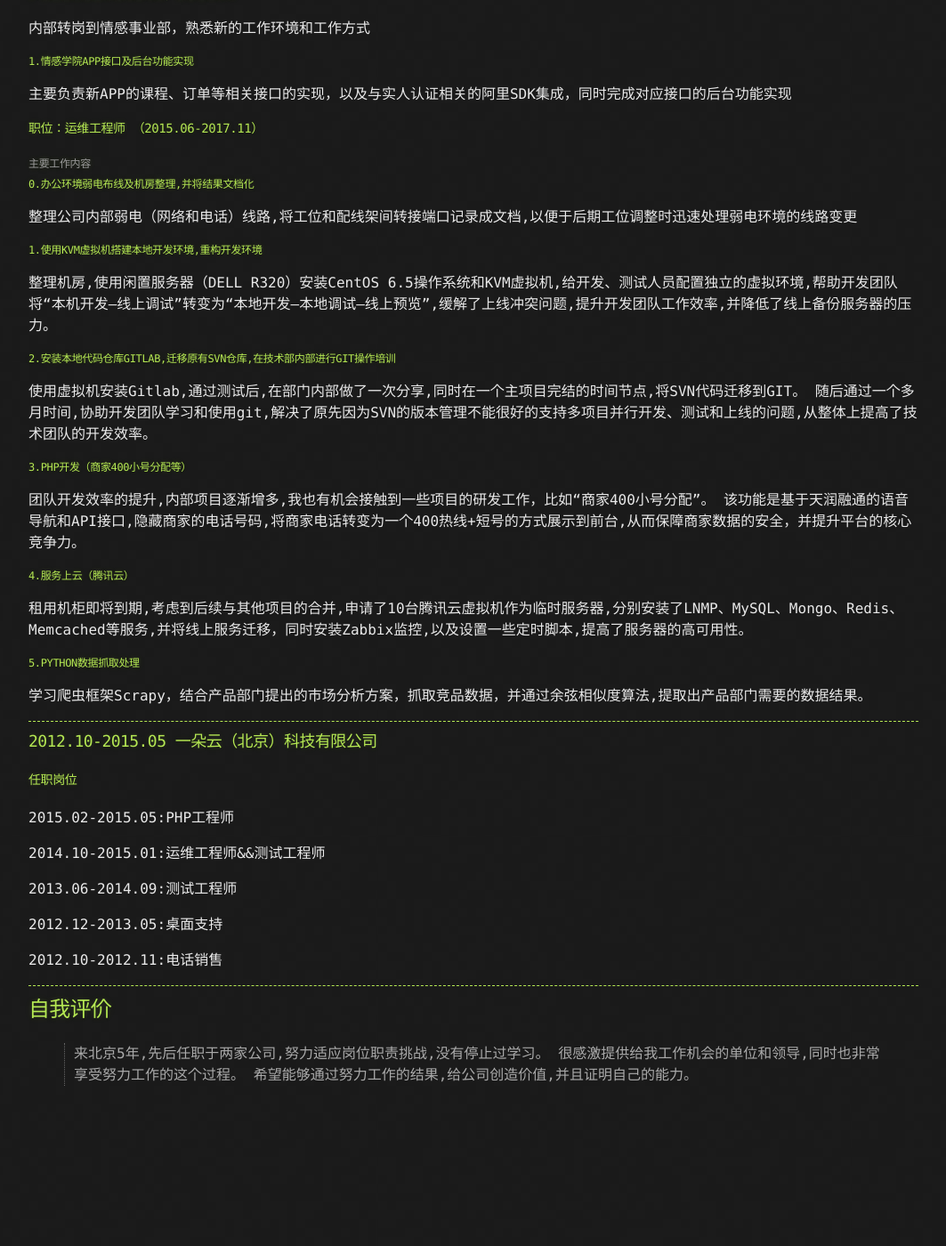
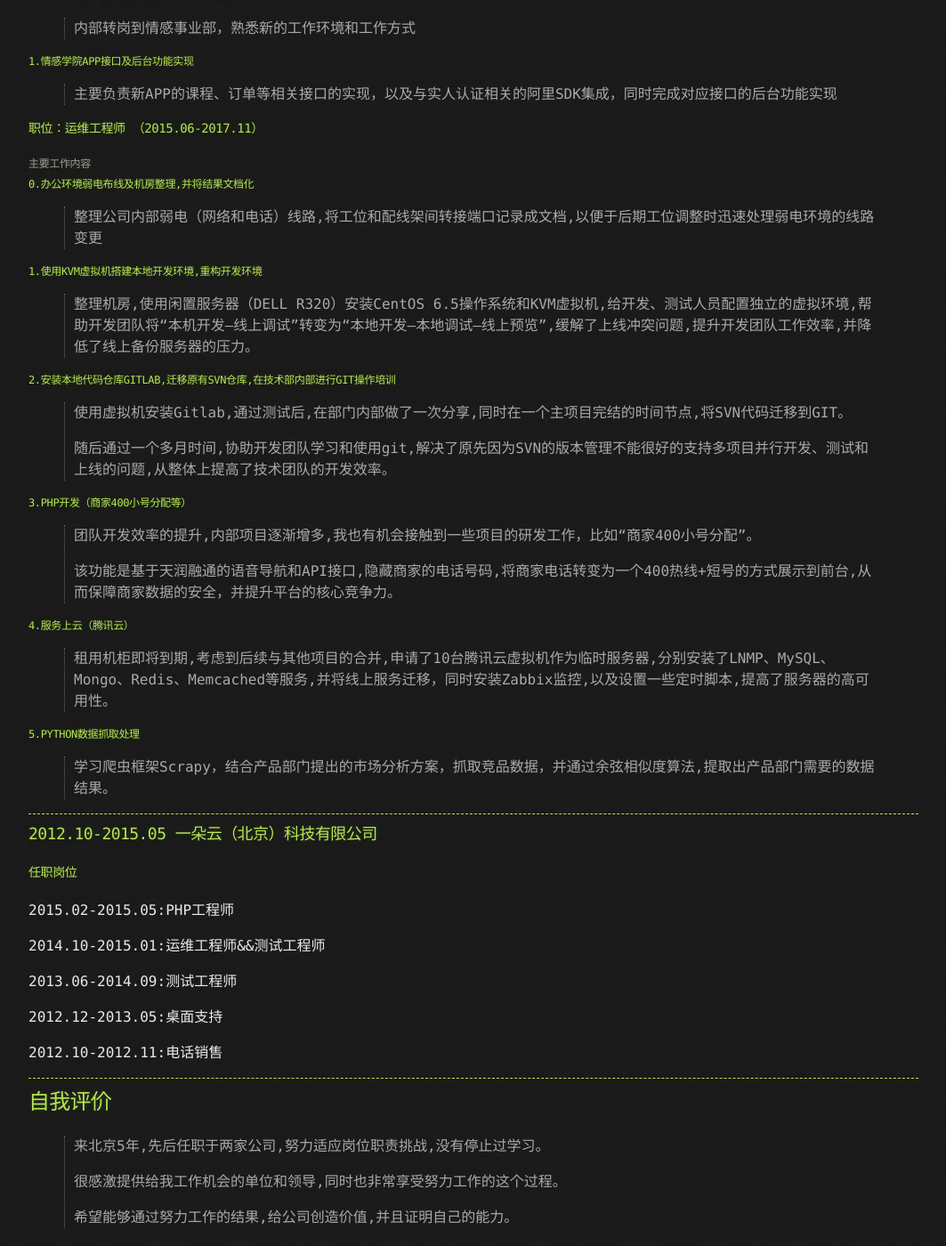
Before and after one commit to kevin1101/blog.happyllc.cn, a Jekyll site: the page built from resume.md, in a window 1280 px wide and 1400 px high, scrolled down 657 px. Shown: the whole window at 89% size, without its empty margins (108-1171 px from the left). Built offline with Jekyll 4.4.1, drawn with Linux system fonts in a browser that asks for light colours; our own code applies the rules of GitHub Pages for plain Markdown files; before the commit the page ends 1897 px from its top, so only the background shows below that.

Commit message:
展示调整

```diff
--- a/resume.md
+++ b/resume.md
@@ -24,34 +24,36 @@
 ###### [](#header-6)主要工作内容
 
 ##### [](#header-5)0.熟悉百合情感学院项目代码，修复线上BUG
-内部转岗到情感事业部，熟悉新的工作环境和工作方式
+> 内部转岗到情感事业部，熟悉新的工作环境和工作方式
 
 ##### [](#header-5)1.情感学院APP接口及后台功能实现
-主要负责新APP的课程、订单等相关接口的实现，以及与实人认证相关的阿里SDK集成，同时完成对应接口的后台功能实现
+> 主要负责新APP的课程、订单等相关接口的实现，以及与实人认证相关的阿里SDK集成，同时完成对应接口的后台功能实现
 
 #### [](#header-4)职位：运维工程师 （2015.06-2017.11）
 
 ###### [](#header-6)主要工作内容
 
 ##### [](#header-5)0.办公环境弱电布线及机房整理,并将结果文档化
-整理公司内部弱电（网络和电话）线路,将工位和配线架间转接端口记录成文档,以便于后期工位调整时迅速处理弱电环境的线路变更
+> 整理公司内部弱电（网络和电话）线路,将工位和配线架间转接端口记录成文档,以便于后期工位调整时迅速处理弱电环境的线路变更
 
 ##### [](#header-5)1.使用KVM虚拟机搭建本地开发环境,重构开发环境
-整理机房,使用闲置服务器（DELL R320）安装CentOS 6.5操作系统和KVM虚拟机,给开发、测试人员配置独立的虚拟环境,帮助开发团队将“本机开发--线上调试”转变为“本地开发--本地调试--线上预览”,缓解了上线冲突问题,提升开发团队工作效率,并降低了线上备份服务器的压力。
+> 整理机房,使用闲置服务器（DELL R320）安装CentOS 6.5操作系统和KVM虚拟机,给开发、测试人员配置独立的虚拟环境,帮助开发团队将“本机开发--线上调试”转变为“本地开发--本地调试--线上预览”,缓解了上线冲突问题,提升开发团队工作效率,并降低了线上备份服务器的压力。
 
 ##### [](#header-5)2.安装本地代码仓库Gitlab,迁移原有SVN仓库,在技术部内部进行Git操作培训
-使用虚拟机安装Gitlab,通过测试后,在部门内部做了一次分享,同时在一个主项目完结的时间节点,将SVN代码迁移到GIT。
-随后通过一个多月时间,协助开发团队学习和使用git,解决了原先因为SVN的版本管理不能很好的支持多项目并行开发、测试和上线的问题,从整体上提高了技术团队的开发效率。
+> 使用虚拟机安装Gitlab,通过测试后,在部门内部做了一次分享,同时在一个主项目完结的时间节点,将SVN代码迁移到GIT。
+>
+> 随后通过一个多月时间,协助开发团队学习和使用git,解决了原先因为SVN的版本管理不能很好的支持多项目并行开发、测试和上线的问题,从整体上提高了技术团队的开发效率。
 
 ##### [](#header-5)3.PHP开发（商家400小号分配等）
-团队开发效率的提升,内部项目逐渐增多,我也有机会接触到一些项目的研发工作，比如“商家400小号分配”。
-该功能是基于天润融通的语音导航和API接口,隐藏商家的电话号码,将商家电话转变为一个400热线+短号的方式展示到前台,从而保障商家数据的安全，并提升平台的核心竞争力。
+> 团队开发效率的提升,内部项目逐渐增多,我也有机会接触到一些项目的研发工作，比如“商家400小号分配”。
+>
+> 该功能是基于天润融通的语音导航和API接口,隐藏商家的电话号码,将商家电话转变为一个400热线+短号的方式展示到前台,从而保障商家数据的安全，并提升平台的核心竞争力。
 
 ##### [](#header-5)4.服务上云（腾讯云）
-租用机柜即将到期,考虑到后续与其他项目的合并,申请了10台腾讯云虚拟机作为临时服务器,分别安装了LNMP、MySQL、Mongo、Redis、Memcached等服务,并将线上服务迁移，同时安装Zabbix监控,以及设置一些定时脚本,提高了服务器的高可用性。
+> 租用机柜即将到期,考虑到后续与其他项目的合并,申请了10台腾讯云虚拟机作为临时服务器,分别安装了LNMP、MySQL、Mongo、Redis、Memcached等服务,并将线上服务迁移，同时安装Zabbix监控,以及设置一些定时脚本,提高了服务器的高可用性。
 
 ##### [](#header-5)5.Python数据抓取处理
-学习爬虫框架Scrapy，结合产品部门提出的市场分析方案，抓取竞品数据，并通过余弦相似度算法,提取出产品部门需要的数据结果。
+> 学习爬虫框架Scrapy，结合产品部门提出的市场分析方案，抓取竞品数据，并通过余弦相似度算法,提取出产品部门需要的数据结果。
 
 
 * * *
@@ -75,5 +77,7 @@
 ## [](#header-2)自我评价
 
 > 来北京5年,先后任职于两家公司,努力适应岗位职责挑战,没有停止过学习。
+>
 > 很感激提供给我工作机会的单位和领导,同时也非常享受努力工作的这个过程。
+>
 > 希望能够通过努力工作的结果,给公司创造价值,并且证明自己的能力。
```
